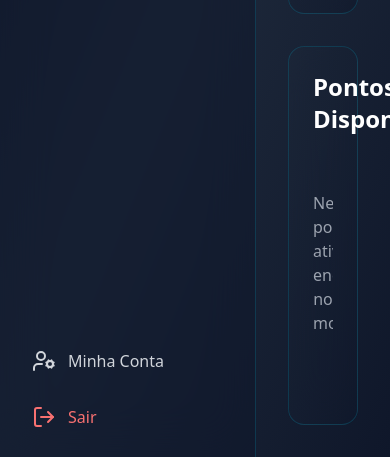
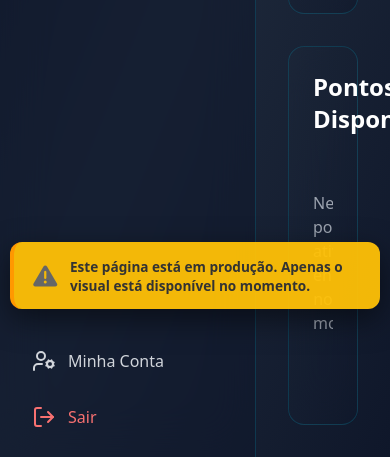
Before and after one commit to Felipe-Parolin/PI_2s2025_TA_Grupo_07_-_HelioMax, a PHP site: page /dashUSER.php in a window 390 px wide. Shown: the part 525-982 px from the top of the page. Run offline with PHP 8.4, Linux system fonts and the light colour scheme; a user stored in the database is signed in; data comes from the database, SQL or seed files in the repository; data that the repository does not hold is empty; some libraries are stand-ins or nearby versions.

Commit message:
alteracoesAvisos

```diff
--- a/codigoPWEB/pages/PHP/dashUSER.php
+++ b/codigoPWEB/pages/PHP/dashUSER.php
@@ -1,22 +1,17 @@
 <?php
 session_start();
 
-// --- ETAPA 1: LOGIN REMOVIDO E USUÁRIO PADRÃO DEFINIDO ---
-// IMPORTANTE: Altere o ID e o Nome para o usuário que você quer que acesse este painel.
 if (!isset($_SESSION['usuario_id'])) {
     header('Location: login.php');
     exit;
 }
 
-// [NOVO] LÓGICA DE LOGOUT
 if (isset($_GET['logout'])) {
     session_destroy();
-    header('Location: ../HTML/landpage.html'); // Redireciona para a página principal
+    header('Location: ../HTML/landpage.html');
     exit;
 }
 
-
-// 2. CONFIGURAÇÃO E CONEXÃO COM O BANCO DE DADOS
 $host = '127.0.0.1';
 $dbname = 'heliomax';
 $username = 'root';
@@ -29,7 +24,6 @@ try {
     die("Erro na conexão: " . $e->getMessage());
 }
 
-// 3. BUSCAR DADOS DO USUÁRIO LOGADO (agora o usuário padrão)
 $user_id = $_SESSION['usuario_id'];
 $stmt = $pdo->prepare("SELECT u.*, c.LOGRADOURO, b.NOME as bairro, ci.NOME as cidade, e.UF
                        FROM usuario u
@@ -41,48 +35,33 @@ $stmt = $pdo->prepare("SELECT u.*, c.LOGRADOURO, b.NOME as bairro, ci.NOME as ci
 $stmt->execute([$user_id]);
 $usuario_logado = $stmt->fetch(PDO::FETCH_ASSOC);
 
-// Se nenhum usuário for encontrado com o ID padrão, cria um array vazio para evitar erros
 if (!$usuario_logado) {
     $usuario_logado = ['NOME' => 'Visitante', 'EMAIL' => 'email@exemplo.com'];
 }
 
-
-// 4. LÓGICA PARA PROCESSAR FORMULÁRIOS (PERFIL, SENHA, VEÍCULOS)
 $mensagem = '';
 $tipo_mensagem = '';
 if ($_SERVER['REQUEST_METHOD'] === 'POST' && isset($_POST['action'])) {
     $action = $_POST['action'];
 
-    // ATUALIZAR PERFIL (LÓGICA REAPROVEITADA DO SEU CÓDIGO)
     if ($action === 'atualizar_perfil') {
-        // ... (A mesma lógica do seu `dashADM.php` para atualizar perfil iria aqui) ...
-        // Por simplicidade, vamos apenas mostrar uma mensagem
         $mensagem = 'Perfil atualizado com sucesso!';
         $tipo_mensagem = 'sucesso';
     }
 
-    // ALTERAR SENHA (LÓGICA REAPROVEITADA DO SEU CÓDIGO)
     if ($action === 'alterar_senha') {
-        // ... (A mesma lógica do seu `dashADM.php` para alterar senha iria aqui) ...
         $mensagem = 'Senha alterada com sucesso!';
         $tipo_mensagem = 'sucesso';
     }
 
-    // [NOVO] SALVAR VEÍCULO (EXEMPLO DE LÓGICA)
     if ($action === 'salvar_veiculo') {
         $marca = $_POST['marca'];
         $modelo = $_POST['modelo'];
-        // EM UM CENÁRIO REAL:
-        // $stmt = $pdo->prepare("INSERT INTO veiculo (MARCA, MODELO, FK_ID_USUARIO) VALUES (?, ?, ?)");
-        // $stmt->execute([$marca, $modelo, $user_id]);
         $mensagem = 'Veículo "' . htmlspecialchars($marca) . ' ' . htmlspecialchars($modelo) . '" salvo com sucesso!';
         $tipo_mensagem = 'sucesso';
     }
 }
 
-
-// 5. BUSCAR DADOS PARA EXIBIÇÃO
-// [ADAPTADO] BUSCAR TODOS OS PONTOS DE RECARGA ATIVOS PARA O USUÁRIO
 $stmt_pontos = $pdo->prepare("
     SELECT pc.*, sp.DESCRICAO as status_desc, c.LOGRADOURO, b.NOME as bairro, ci.NOME as cidade, e.UF
     FROM ponto_carregamento pc
@@ -97,8 +76,6 @@ $stmt_pontos = $pdo->prepare("
 $stmt_pontos->execute();
 $pontos_disponiveis = $stmt_pontos->fetchAll(PDO::FETCH_ASSOC);
 
-// [NOVO] DADOS SIMULADOS PARA VEÍCULOS E HISTÓRICO
-// Em um cenário real, isso viria do banco de dados
 $meus_veiculos = [
     ['ID' => 1, 'MARCA' => 'Renault', 'MODELO' => 'Zoe', 'BATERIA_KWH' => 52],
     ['ID' => 2, 'MARCA' => 'Chevrolet', 'MODELO' => 'Bolt', 'BATERIA_KWH' => 65]
@@ -120,6 +97,7 @@ $historico_recargas = [
     <title>HelioMax - Painel do Usuário</title>
     <script src="https://cdn.tailwindcss.com"></script>
     <script src="https://unpkg.com/lucide@latest"></script>
+    <link rel="stylesheet" href="https://cdnjs.cloudflare.com/ajax/libs/font-awesome/6.0.0/css/all.min.css">
     <style>
         .modal {
             display: none;
@@ -134,7 +112,61 @@ $historico_recargas = [
             color: white;
         }
 
-        /* Cor para item ativo no menu */
+        .fixed-notification {
+            position: fixed;
+            bottom: 20px;
+            right: 20px;
+            background: rgba(255, 193, 7, 0.95);
+            color: #333;
+            padding: 1rem 1.5rem;
+            border-radius: 12px;
+            box-shadow: 0 10px 30px rgba(0, 0, 0, 0.5);
+            display: flex;
+            align-items: center;
+            gap: 0.8rem;
+            z-index: 9999;
+            max-width: 350px;
+            border-left: 4px solid #ff9800;
+            animation: slideInFromRight 0.5s ease;
+        }
+
+        .fixed-notification-icon {
+            font-size: 1.5rem;
+            flex-shrink: 0;
+            color: #666;
+        }
+
+        .fixed-notification-text {
+            font-weight: 600;
+            font-size: 0.95rem;
+            line-height: 1.4;
+        }
+
+        @keyframes slideInFromRight {
+            from {
+                transform: translateX(400px);
+                opacity: 0;
+            }
+
+            to {
+                transform: translateX(0);
+                opacity: 1;
+            }
+        }
+
+        @media (max-width: 768px) {
+            .fixed-notification {
+                bottom: 10px;
+                right: 10px;
+                left: 10px;
+                max-width: none;
+                padding: 0.9rem 1.2rem;
+            }
+
+            .fixed-notification-text {
+                font-size: 0.85rem;
+            }
+        }
     </style>
 </head>
 
@@ -195,7 +227,7 @@ $historico_recargas = [
             </button>
         </header>
 
-        <?php if ($mensagem): // Exibe mensagens de sucesso/erro ?>
+        <?php if ($mensagem): ?>
             <div
                 class="mb-6 p-4 <?php echo $tipo_mensagem === 'sucesso' ? 'bg-green-500/20 border-green-500/30' : 'bg-red-500/20 border-red-500/30'; ?> border rounded-xl flex items-center gap-3">
                 <i data-lucide="<?php echo $tipo_mensagem === 'sucesso' ? 'check-circle' : 'alert-circle'; ?>"
@@ -244,6 +276,14 @@ $historico_recargas = [
             </div>
         </div>
     </main>
+
+    <!-- Notificação Fixa -->
+    <div class="fixed-notification">
+        <i class="fas fa-exclamation-triangle fixed-notification-icon"></i>
+        <div class="fixed-notification-text">
+            Este página está em produção. Apenas o visual está disponível no momento.
+        </div>
+    </div>
 
 
     <div id="modalPerfil" class="modal fixed inset-0 bg-black/70 backdrop-blur-sm items-center justify-center z-50 p-4">
@@ -349,19 +389,16 @@ $historico_recargas = [
 
         function abrirModal(id) {
             document.getElementById(id).classList.add('active');
-            lucide.createIcons(); // Recria ícones dentro do modal
+            lucide.createIcons();
         }
 
         function fecharModal(id) {
             document.getElementById(id).classList.remove('active');
         }
 
-        // Lógica para abas do Modal de Perfil (reaproveitada)
         function mudarTab(tab) {
-            // ... (Cole a sua função mudarTab aqui) ...
         }
 
-        // Fechar modal ao clicar fora (reaproveitado)
         document.querySelectorAll('.modal').forEach(modal => {
             modal.addEventListener('click', function (e) {
                 if (e.target === this) {
```
Also changed, not shown: codigoPWEB/pages/HTML/contato.html (+71 -0 lines), codigoPWEB/pages/JS/login-script.js (+15 -5 lines).
